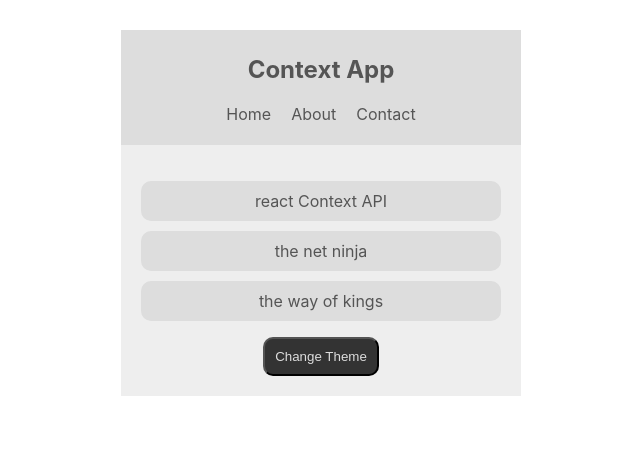
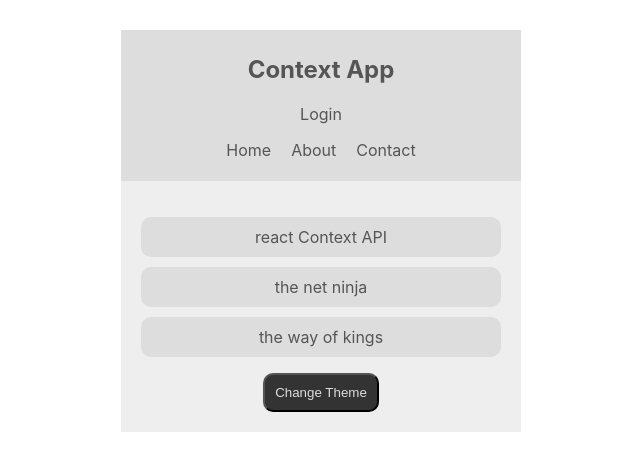
Before and after one commit to dodicandra/react-Hooks, a React (Create React App) app: page / in a window 1280 px wide. Shown: the top 470 px of the page, without its empty margins (319-959 px from the left). Built offline with nearby package versions, Linux system fonts and the light colour scheme.

Commit message:
lesson-5

```diff
--- a/src/Components/Navbar.jsx
+++ b/src/Components/Navbar.jsx
@@ -9,8 +9,10 @@ export default class Navbar extends Component {
         {(authContext) => (
           <ThemeContext.Consumer>
             {(themeContext) => {
+              const { isAuthenticated, toggleAuth } = authContext;
               const { isLightTheme, light, dark } = themeContext;
               const theme = isLightTheme ? light : dark;
+              console.log(authContext);
               return (
                 <nav
                   style={{
@@ -19,6 +21,9 @@ export default class Navbar extends Component {
                   }}
                 >
                   <h1>Context App</h1>
+                  <div onClick={toggleAuth}>
+                    {isAuthenticated ? 'Login' : 'Logout'}
+                  </div>
                   <ul>
                     <li>Home</li>
                     <li>About</li>
```
